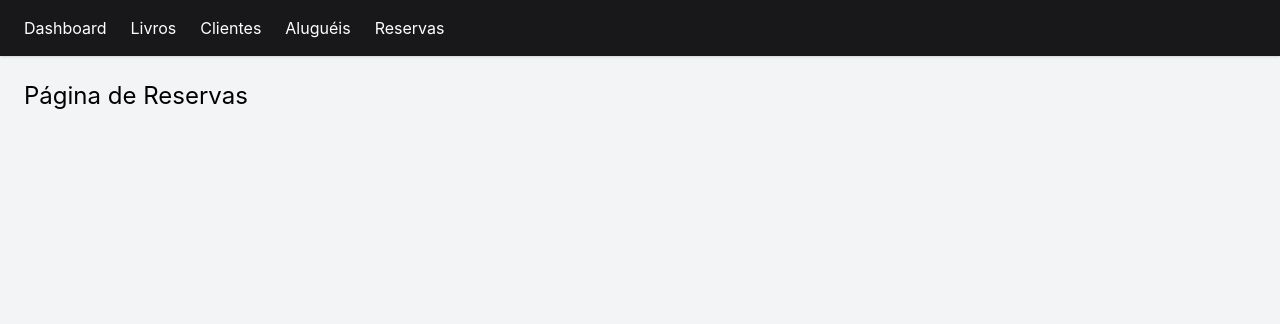
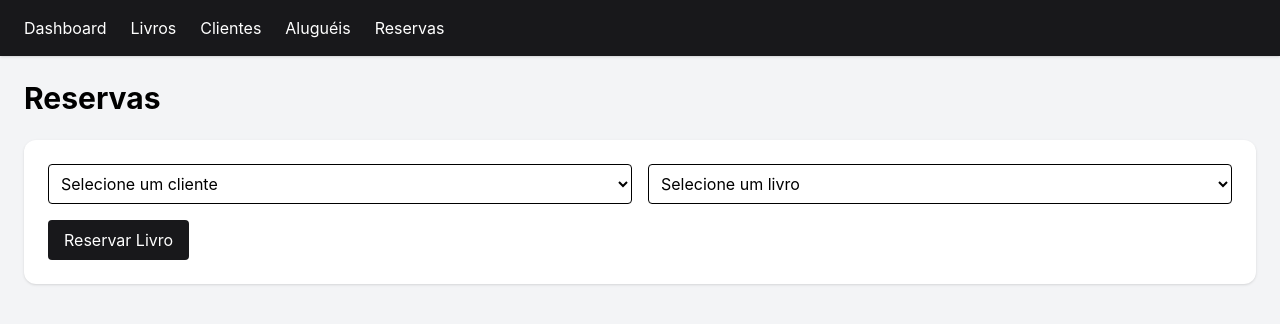
Before and after one commit to marioccfilipe/projeto-final, a React (Vite) app in the folder booknet/: page /reservas in a window 1280 px wide. Shown: the top 324 px of the page. Built offline with nearby package versions, Linux system fonts and the light colour scheme.

Commit message:
reserva de livro

```diff
--- /dev/null
+++ b/booknet/src/context/ReservationContext.jsx
@@ -0,0 +1,36 @@
+import { createContext, useEffect, useState } from "react";
+
+export const ReservationContext = createContext();
+
+export function ReservationProvider({ children }) {
+  const [reservations, setReservations] = useState(() => {
+    const saved = localStorage.getItem("reservations");
+    return saved ? JSON.parse(saved) : [];
+  });
+
+  useEffect(() => {
+    localStorage.setItem("reservations", JSON.stringify(reservations));
+  }, [reservations]);
+
+  function addReservation(reservation) {
+    setReservations((prev) => [...prev, reservation]);
+  }
+
+  function removeReservation(id) {
+    setReservations((prev) =>
+      prev.filter((reservation) => reservation.id !== id)
+    );
+  }
+
+  return (
+    <ReservationContext.Provider
+      value={{
+        reservations,
+        addReservation,
+        removeReservation,
+      }}
+    >
+      {children}
+    </ReservationContext.Provider>
+  );
+}
--- a/booknet/src/main.jsx
+++ b/booknet/src/main.jsx
@@ -7,13 +7,16 @@ import "./index.css";
 import { BookProvider } from "./context/BookContext";
 import { ClientProvider } from "./context/ClientContext";
 import { RentalProvider } from "./context/RentalContext";
+import { ReservationProvider } from "./context/ReservationContext";
 
 ReactDOM.createRoot(document.getElementById("root")).render(
   <React.StrictMode>
     <BookProvider>
       <ClientProvider>
         <RentalProvider>
-          <App />
+          <ReservationProvider>
+            <App />
+          </ReservationProvider>
         </RentalProvider>
       </ClientProvider>
     </BookProvider>
--- a/booknet/src/pages/Reservas.jsx
+++ b/booknet/src/pages/Reservas.jsx
@@ -1,3 +1,129 @@
+import { useContext, useState } from "react";
+
+import { BookContext } from "../context/BookContext";
+import { ClientContext } from "../context/ClientContext";
+import { ReservationContext } from "../context/ReservationContext";
+
 export default function Reservas() {
-  return <h1 className="p-6 text-2xl">Página de Reservas</h1>;
+  const { books } = useContext(BookContext);
+  const { clients } = useContext(ClientContext);
+
+  const {
+    reservations,
+    addReservation,
+    removeReservation,
+  } = useContext(ReservationContext);
+
+  const [clienteId, setClienteId] = useState("");
+  const [livroId, setLivroId] = useState("");
+
+  function fazerReserva() {
+    const cliente = clients.find((c) => c.id === clienteId);
+    const livro = books.find((b) => b.id === livroId);
+
+    if (!cliente || !livro) {
+      alert("Selecione cliente e livro.");
+      return;
+    }
+
+    if (Number(livro.quantidade) > 0) {
+      alert("Este livro ainda está disponível. Não precisa reservar.");
+      return;
+    }
+
+    const reservaExistente = reservations.find(
+      (r) =>
+        r.clienteId === cliente.id &&
+        r.livroId === livro.id &&
+        r.status === "ATIVA"
+    );
+
+    if (reservaExistente) {
+      alert("Este cliente já possui reserva para este livro.");
+      return;
+    }
+
+    addReservation({
+      id: crypto.randomUUID(),
+      clienteId: cliente.id,
+      clienteNome: cliente.nome,
+      livroId: livro.id,
+      livroNome: livro.nome,
+      dataReserva: new Date().toLocaleDateString(),
+      status: "ATIVA",
+    });
+
+    alert("Reserva realizada.");
+  }
+
+  return (
+    <div className="max-w-7xl mx-auto p-6">
+      <h1 className="text-3xl font-bold mb-6">
+        Reservas
+      </h1>
+
+      <div className="bg-white p-6 rounded-xl shadow mb-6">
+        <div className="grid md:grid-cols-2 gap-4">
+          <select
+            value={clienteId}
+            onChange={(e) => setClienteId(e.target.value)}
+            className="border p-2 rounded"
+          >
+            <option value="">Selecione um cliente</option>
+
+            {clients.map((client) => (
+              <option key={client.id} value={client.id}>
+                {client.nome}
+              </option>
+            ))}
+          </select>
+
+          <select
+            value={livroId}
+            onChange={(e) => setLivroId(e.target.value)}
+            className="border p-2 rounded"
+          >
+            <option value="">Selecione um livro</option>
+
+            {books.map((book) => (
+              <option key={book.id} value={book.id}>
+                {book.nome} — Estoque: {book.quantidade}
+              </option>
+            ))}
+          </select>
+        </div>
+
+        <button
+          onClick={fazerReserva}
+          className="bg-zinc-900 text-white px-4 py-2 rounded mt-4"
+        >
+          Reservar Livro
+        </button>
+      </div>
+
+      <div className="grid gap-4">
+        {reservations.map((reservation) => (
+          <div
+            key={reservation.id}
+            className="bg-white shadow rounded-xl p-4"
+          >
+            <h2 className="font-bold">
+              {reservation.livroNome}
+            </h2>
+
+            <p>Cliente: {reservation.clienteNome}</p>
+            <p>Data da reserva: {reservation.dataReserva}</p>
+            <p>Status: {reservation.status}</p>
+
+            <button
+              onClick={() => removeReservation(reservation.id)}
+              className="bg-red-600 text-white px-3 py-1 rounded mt-3"
+            >
+              Cancelar Reserva
+            </button>
+          </div>
+        ))}
+      </div>
+    </div>
+  );
 }
```
